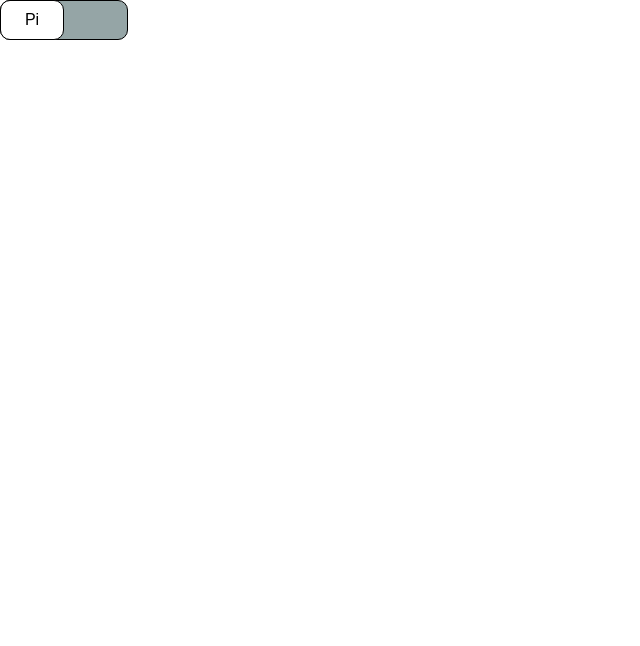
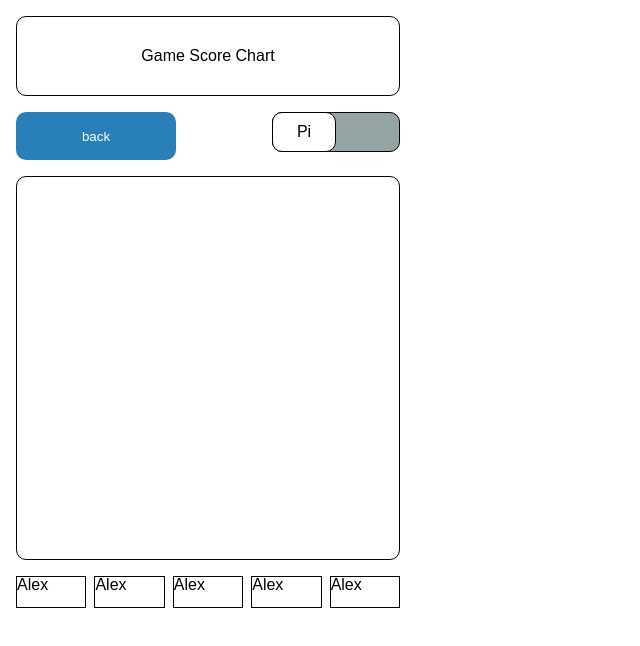
Before and after one commit to yongseongjeon/challenges, a React (Create React App) app in the folder 1-producing-chart/: page / in a window 1280 px wide. Both pictures are taken after a click on the button "Make chart". Shown: the top 646 px of the page, without its empty margins (0-640 px from the left). Built offline with nearby package versions, Linux system fonts and the light colour scheme.

Commit message:
feat: Chart 페이지 레이아웃 구성

```diff
--- a/1-producing-chart/src/pages/Chart/Chart.tsx
+++ b/1-producing-chart/src/pages/Chart/Chart.tsx
@@ -1,11 +1,57 @@
+import styled from "styled-components";
+import Button from "../../components/Button/Button";
 import ToggleButton from "../../components/ToggleButton/ToggleButton";
+import Header from "../../components/Header/Header";
 
 function Chart() {
   return (
-    <div>
-      <ToggleButton />
-    </div>
+    <Wrapper>
+      <Header />
+      <Buttons>
+        <Button name="back" />
+        <ToggleButton />
+      </Buttons>
+      <ChartContainer />
+      <Scores>
+        <Score>Alex</Score>
+        <Score>Alex</Score>
+        <Score>Alex</Score>
+        <Score>Alex</Score>
+        <Score>Alex</Score>
+      </Scores>
+    </Wrapper>
   );
 }
 
 export default Chart;
+
+const Wrapper = styled.div`
+  display: flex;
+  flex-direction: column;
+  gap: 1rem;
+  width: 26rem;
+  padding: 1rem;
+`;
+
+const Buttons = styled.div`
+  display: flex;
+  gap: 6rem;
+`;
+
+const ChartContainer = styled.div`
+  width: 24rem;
+  height: 24rem;
+  border: 1px solid black;
+  border-radius: 10px;
+`;
+
+const Scores = styled.div`
+  display: flex;
+  gap: 0.5rem;
+`;
+
+const Score = styled.div`
+  width: 4.5rem;
+  height: 2rem;
+  border: 1px solid black;
+`;
--- a/1-producing-chart/src/pages/InputScore/InputScore.tsx
+++ b/1-producing-chart/src/pages/InputScore/InputScore.tsx
@@ -46,6 +46,8 @@ const Wrapper = styled.div`
   display: flex;
   flex-direction: column;
   gap: 1rem;
+  width: 26rem;
+  padding: 1rem;
 `;
 
 const Contents = styled.div`
```
